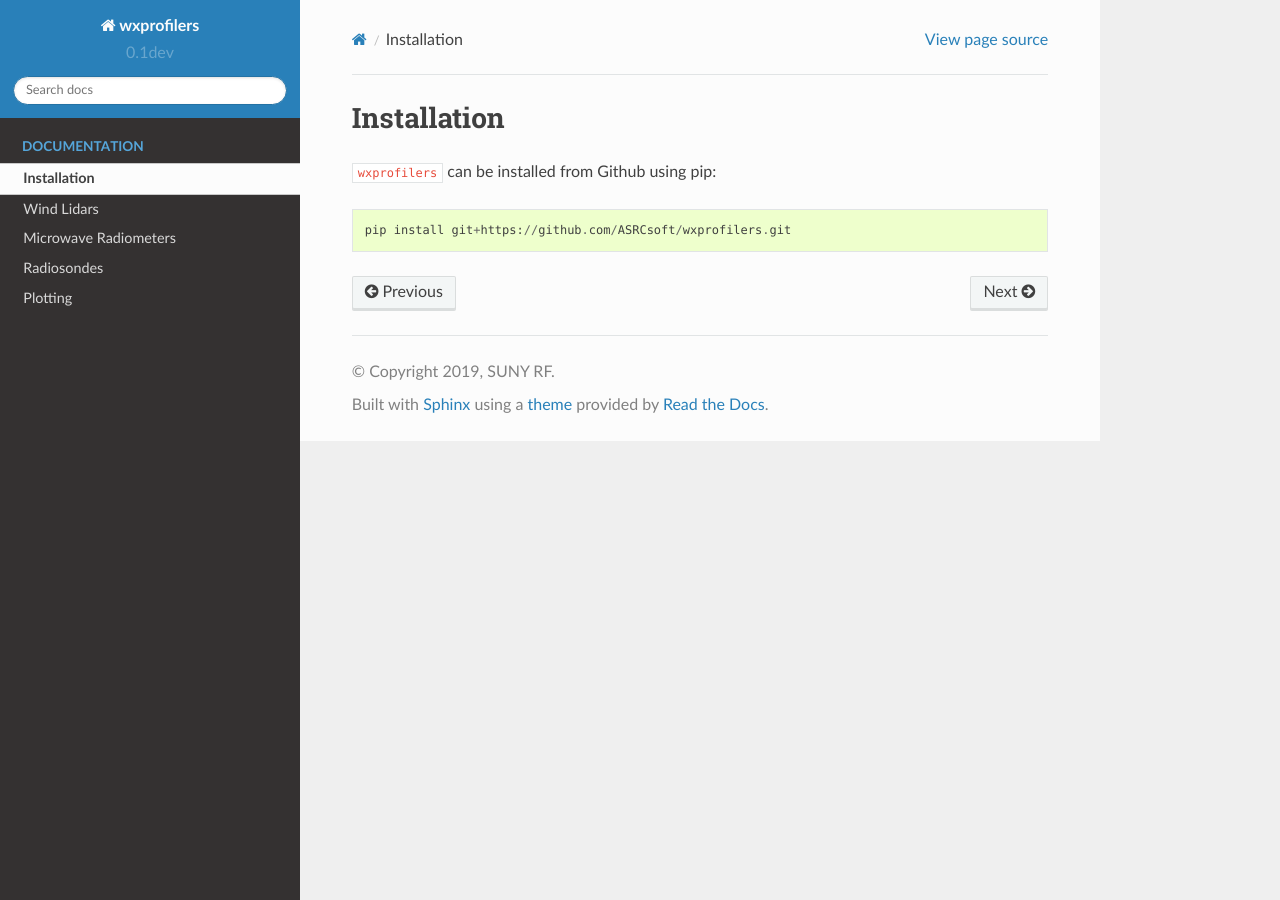
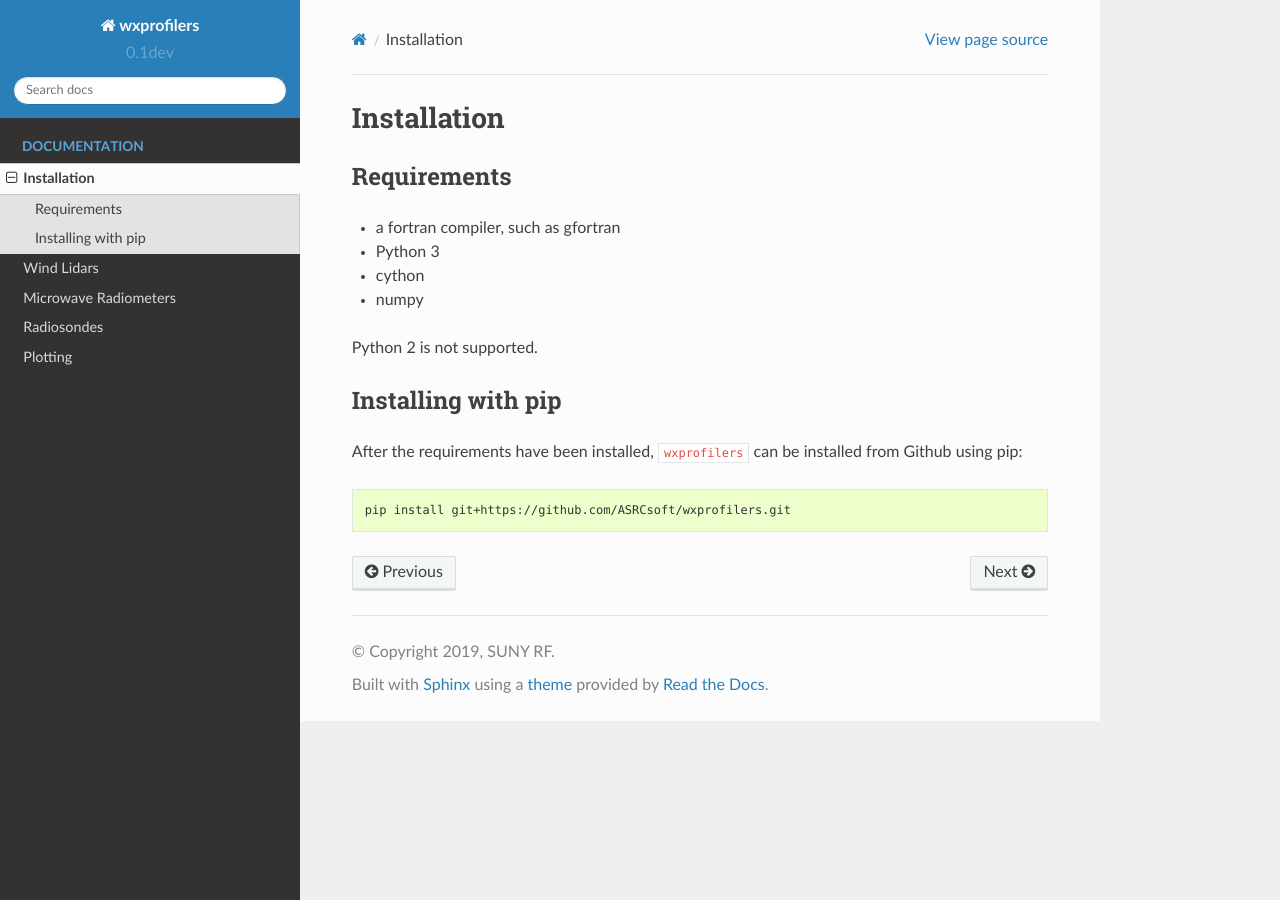
Before and after one commit to ASRCsoft/wxprofilers, a Sphinx documentation site: the page built from docs/installation.rst, in a window 1280 px wide. Built offline with Sphinx 7.4.7 and the Read the Docs theme 2.0.0, drawn with Linux system fonts in a browser that asks for light colours.

Commit message:
Update installation docs

```diff
--- a/docs/installation.rst
+++ b/docs/installation.rst
@@ -1,6 +1,21 @@
 Installation
 ============
 
-``wxprofilers`` can be installed from Github using pip::
+Requirements
+------------
+
+- a fortran compiler, such as gfortran
+- Python 3
+- cython
+- numpy
+
+Python 2 is not supported.
+
+Installing with pip
+-------------------
+
+After the requirements have been installed, ``wxprofilers`` can be installed from Github using pip:
+
+.. code-block:: console
 
   pip install git+https://github.com/ASRCsoft/wxprofilers.git
```
